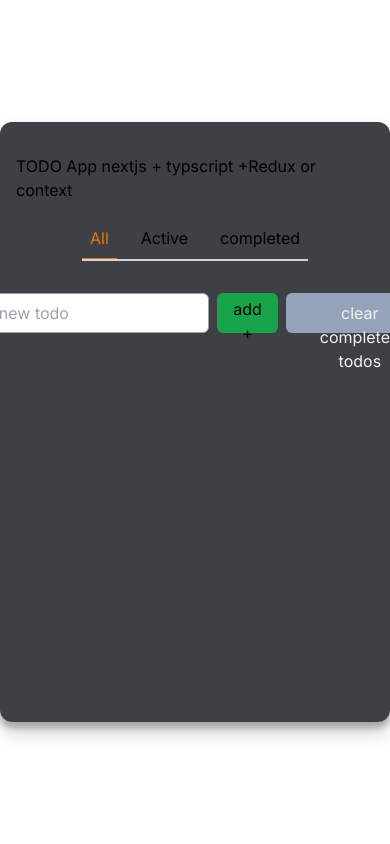
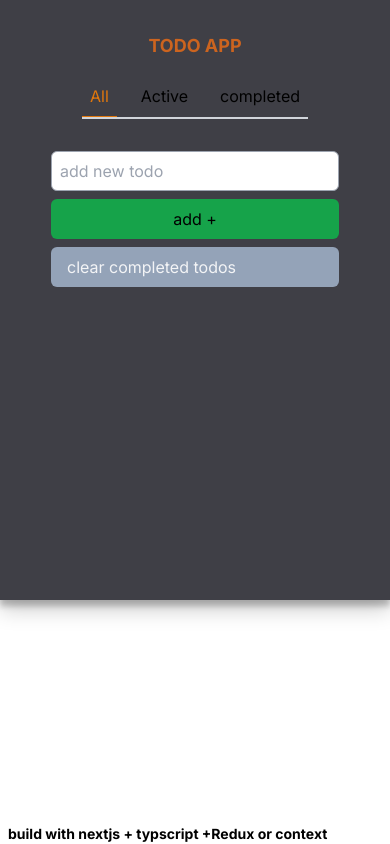
Before and after one commit to rezaMH0123/TodoApp, a Next.js app: page / in a window 390 px wide. Built offline with nearby package versions, Linux system fonts and the light colour scheme.

Commit message:
preper for mobile size

```diff
--- a/src/app/page.tsx
+++ b/src/app/page.tsx
@@ -5,15 +5,17 @@ import TodoList from "@/components/TodoList";
 
 export default function Home() {
   return (
-    <div className="h-screen bg-white flex  justify-center items-center ">
-      <div className="bg-zinc-700 p-4 containerTodo flex flex-col items-center rounded-xl shadow-3xl  sm:w-[80%] md:w-[75%] lg:w-[55%]">
-        <h2 className="t mt-4 mb-4">
-          TODO App nextjs + typscript +Redux or context
+    <div className="h-screen bg-white flex  justify-center md:items-center  relative">
+      <div className="bg-zinc-700 p-4 containerTodo flex flex-col items-center md:rounded-xl shadow-3xl w-full  sm:w-[80%] md:w-[75%] lg:w-[55%]">
+        <h2 className="t mt-4 mb-4 text-[#cc641f] font-bold text-lg">
+          TODO APP
         </h2>
         <Navbar />
         <AddTodos />
-
         <TodoList />
+      </div>
+      <div className="absolute text-black bottom-0 left-2 font-bold text-sm md:text-base ">
+        build with nextjs + typscript +Redux or context
       </div>
     </div>
   );
--- a/src/components/AddTodos.tsx
+++ b/src/components/AddTodos.tsx
@@ -8,7 +8,7 @@ import ClearCompletedTodos from "./ClearCompletedTodos";
 
 const AddTodos = () => {
   const dispatch = useDispatch();
-  const [toddo, setTodo] = useState<string>("");
+  const [todo, setTodo] = useState<string>("");
   //   const { addTodo } = useTodo();
 
   const handlerChange = (e: React.ChangeEvent<HTMLInputElement>) => {
@@ -16,17 +16,19 @@ const AddTodos = () => {
   };
 
   const handlerclick = (e: React.MouseEvent<HTMLButtonElement>) => {
-    // addTodo(toddo);
-    dispatch(addTodo(toddo));
+    // addTodo(todo);
+    if (todo) {
+      dispatch(addTodo(todo));
+    }
     setTodo("");
   };
 
   return (
-    <form className="flex items-center gap-x-2 mt-8 sm:text-sm lg:text-base">
+    <form className="flex flex-col md:flex-row  md:items-center gap-y-2 gap-x-2 mt-8 sm:text-sm lg:text-base">
       <input
         className="border border-gray-400 outline-none  text-black px-2 py-1 rounded-md w-72 h-[40px]"
         type="text"
-        value={toddo}
+        value={todo}
         placeholder="add new todo"
         onChange={handlerChange}
       />
--- a/src/components/TodoList.tsx
+++ b/src/components/TodoList.tsx
@@ -57,7 +57,7 @@ const TodoList = () => {
   }
 
   return (
-    <div className="flex flex-col w-[500px] mt-4">
+    <div className="flex flex-col w-[340px] md:w-[500px] mt-4">
       {filterTodo.map((item) => (
         <div
           key={item.id}
```
